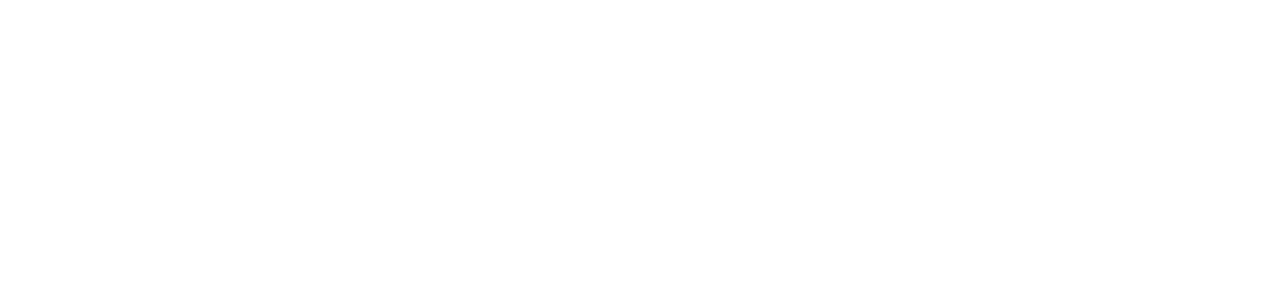
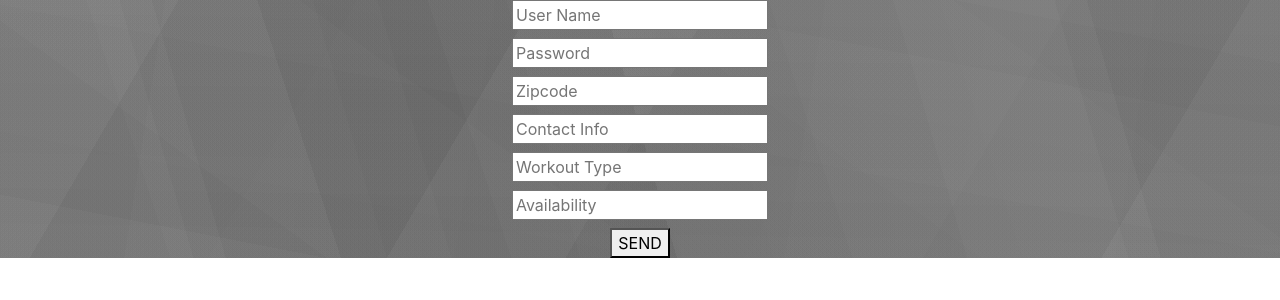
Before and after one commit to fitpal/fitpal, a React app: page /signup in a window 1280 px wide. Shown: the top 300 px of the page. Built offline with nearby package versions, Linux system fonts and the light colour scheme.

Commit message:
frontend: hookedup client to the server

```diff
--- a/client/App.jsx
+++ b/client/App.jsx
@@ -6,6 +6,8 @@
 //import routes
 import Landing from './components/Landing.jsx';
 import Result from './components/Result/Result.jsx'
+import Login from './components/Login.jsx';
+import Signup from './components/Signup.jsx';
 
 
 
@@ -16,11 +18,13 @@
 
     render() {
         return (
-            <Router>
-                <div className="App">
-                    <Route exact path="/" component={Result} />
-                </div>
-            </Router>
+            <div className="App">
+                <Router>
+                    <Route exact path="/" component={Landing} />
+                    <Route exact path="/login" component={Login} />
+                    <Route exact path="/signup" component={Signup} />
+                </Router>
+            </div>
         );
     }
 }
--- a/client/components/Login.jsx
+++ b/client/components/Login.jsx
@@ -18,27 +18,28 @@
       username,
       password
     }
-      // axios.post('/api/login', { user })
-      //   .then(res => {
-      //     console.log('hello')
-      //     console.log(res.data)
-      //   })
-      //   .catch(error => {
-      //     console.log(error.response)
-      //   })
 
-      fetch('/api/login', {
-        method: 'post',
-        headers: {
-          'Content-Type': 'application/json'
-        },
-        body: JSON.stringify(user)
-      })
-      .then(res => res.json())
-      .then(data => {
-        console.log(data)
-        console.log('hi')
-      })
+      axios.post('/api/login', user)
+        .then(res => {
+          console.log('hello')
+          console.log(res.data)
+        })
+        .catch(error => {
+          console.log(error.response)
+        })
+
+      // fetch('/api/login', {
+      //   method: 'post',
+      //   headers: {
+      //     'Content-Type': 'application/json'
+      //   },
+      //   body: JSON.stringify(user)
+      // })
+      // .then(response => {
+      //   response.json().then(body =>
+      //     console.log(body)
+      //   )
+      // })
   }
 
   render() {
--- a/client/components/Result/Result.jsx
+++ b/client/components/Result/Result.jsx
@@ -13,23 +13,22 @@
             users: [],
         }
     }
-    componentDidMount(){
-        fetch('/results')
-            .then(response => response.json())
-            .then(dataBack => {
-                this.setState({ tweets: dataBack })
-            })
-            console.log(this.state.users)
-            .catch(err => console.log(err))
-    }
+
+    // componentDidMount(){
+    //     fetch('/results')
+    //         .then(response => response.json())
+    //         .then(dataBack => {
+    //             this.setState({ tweets: dataBack })
+    //         })
+    //         console.log(this.state.users)
+    //         .catch(err => console.log(err))
+    // }
     render() {
         return (
-            <Router>
-                <div className="results">
-                    <NavBar />
-                    hey
-                </div>
-            </Router>
+            <div className="results">
+                <NavBar />
+                hey
+            </div>
         );
     }
 }
--- a/client/components/Signup.jsx
+++ b/client/components/Signup.jsx
@@ -1,14 +1,59 @@
 import React, { Component } from 'react';
+import axios from 'axios'
 
 import "../Signup.scss"
 
 
 class Signup extends Component {
+  constructor(props) {
+    super(props)
+    this.handleSignIn = this.handleSignUp.bind(this)
+  }
 
+  handleSignUp(e) {
+    e.preventDefault()
+    const username = e.target[0].value
+    const password = e.target[1].value
+    const zipcode = e.target[2].value
+    const contactEmail = e.target[3].value
+    const workoutType = e.target[4].value
+    const availability = e.target[5].value
+    const user = {
+      username,
+      password,
+      zipcode,
+      contactEmail,
+      workoutType,
+      availability
+    }
+
+    //  axios.post('/api/signup', { user })
+    //     .then(res => {
+    //       console.log('hello')
+    //       console.log(res.data)
+    //     })
+    //     .catch(error => {
+    //       console.log(error.response)
+    //     })
+
+    fetch('/api/signup', {
+      method: 'post',
+      headers: {
+        'Content-Type': 'application/json'
+      },
+      body: JSON.stringify(user)
+    })
+    .then(response => {
+      response.json().then(body => {
+        console.log(body)
+      })
+    })
+
+  }
   render() {
       return(
           <div>
-            <form action="/signup" method="POST">
+            <form onSubmit={ this.handleSignUp }>
               <label><input type="text" name="username" placeholder="User Name" /></label>
               <label><input type="password" name="password" placeholder="Password" /></label>
               <label><input type="text" name="zipcode" placeholder="Zipcode" /></label>
```
Also changed, not shown: client/components/Results.jsx (deleted), webpack.config.js (line endings or trailing spaces).
